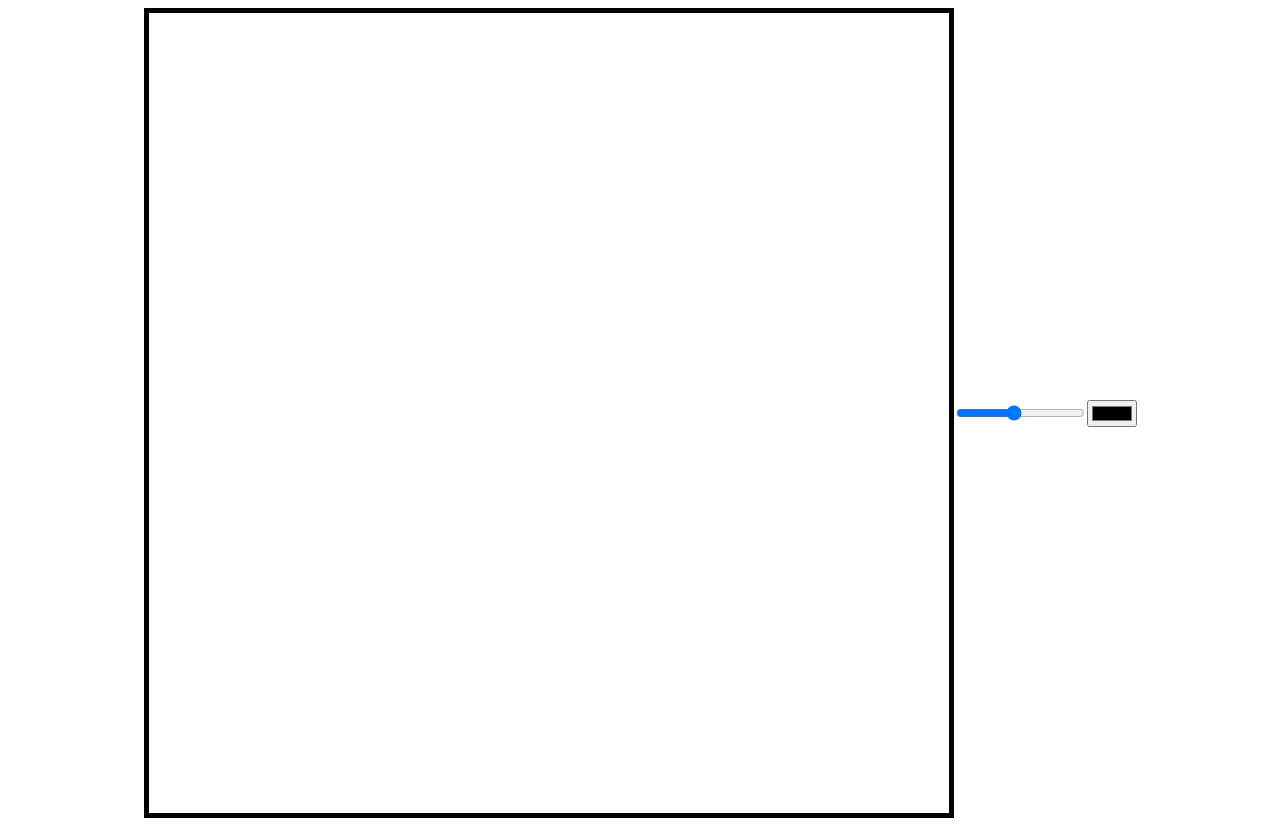
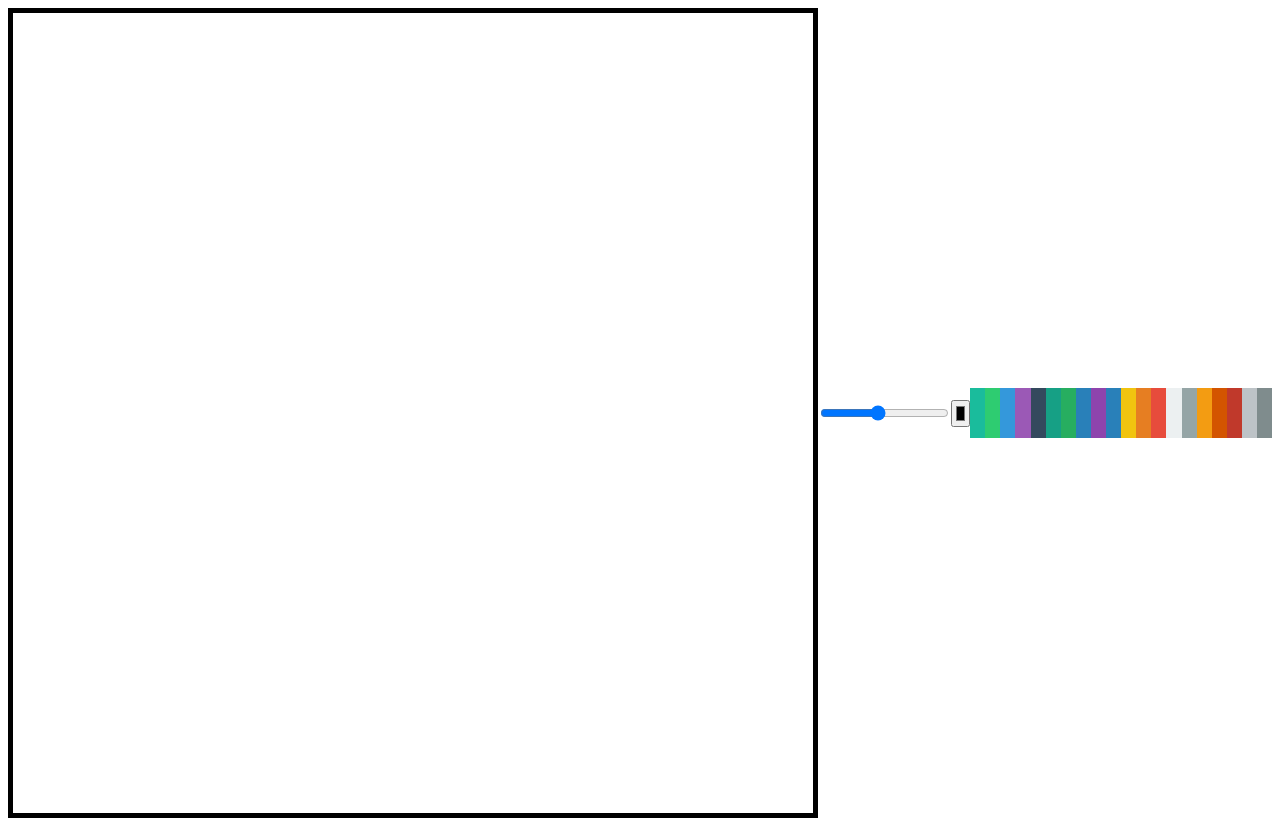
Before and after one commit to seunghyeokleeme/meme-maker, a plain HTML site: page index.html in a window 1280 px wide. Drawn offline with Linux system fonts and the light colour scheme.

Commit message:
Paint Color part Two

```diff
--- a/app.js
+++ b/app.js
@@ -1,3 +1,6 @@
+const colorOptions = Array.from(
+  document.getElementsByClassName("color-option")
+);
 const color = document.getElementById("color");
 const lineWidth = document.getElementById("line-width");
 const canvas = document.querySelector("canvas");
@@ -36,6 +39,13 @@ function onColorChange(event) {
   ctx.fillStyle = event.target.value;
 }
 
+function onColorClick(event) {
+  const colorValue = event.target.dataset.color;
+  ctx.strokeStyle = colorValue;
+  ctx.fillStyle = colorValue;
+  color.value = colorValue;
+}
+
 canvas.addEventListener("mousemove", onMove);
 canvas.addEventListener("mousedown", startPainting);
 canvas.addEventListener("mouseup", cancelPainting);
@@ -43,3 +53,5 @@ canvas.addEventListener("mouseleave", cancelPainting);
 
 lineWidth.addEventListener("change", onLineWidthChange);
 color.addEventListener("change", onColorChange);
+
+colorOptions.forEach((color) => color.addEventListener("click", onColorClick));
--- a/index.html
+++ b/index.html
@@ -11,6 +11,106 @@
     <canvas></canvas>
     <input id="line-width" type="range" min="1" max="10" value="5" step="0.5" />
     <input type="color" id="color" />
+    <div
+      class="color-option"
+      style="background-color: #1abc9c"
+      data-color="#1abc9c"
+    ></div>
+    <div
+      class="color-option"
+      style="background-color: #2ecc71"
+      data-color="#2ecc71"
+    ></div>
+    <div
+      class="color-option"
+      style="background-color: #3498db"
+      data-color="#3498db"
+    ></div>
+    <div
+      class="color-option"
+      style="background-color: #9b59b6"
+      data-color="#9b59b6"
+    ></div>
+    <div
+      class="color-option"
+      style="background-color: #34495e"
+      data-color="#34495e"
+    ></div>
+    <div
+      class="color-option"
+      style="background-color: #16a085"
+      data-color="#16a085"
+    ></div>
+    <div
+      class="color-option"
+      style="background-color: #27ae60"
+      data-color="#27ae60"
+    ></div>
+    <div
+      class="color-option"
+      style="background-color: #2980b9"
+      data-color="#2980b9"
+    ></div>
+    <div
+      class="color-option"
+      style="background-color: #8e44ad"
+      data-color="#8e44ad"
+    ></div>
+    <div
+      class="color-option"
+      style="background-color: #2980b9"
+      data-color="#2980b9"
+    ></div>
+    <div
+      class="color-option"
+      style="background-color: #f1c40f"
+      data-color="#f1c40f"
+    ></div>
+    <div
+      class="color-option"
+      style="background-color: #e67e22"
+      data-color="#e67e22"
+    ></div>
+    <div
+      class="color-option"
+      style="background-color: #e74c3c"
+      data-color="#e74c3c"
+    ></div>
+    <div
+      class="color-option"
+      style="background-color: #ecf0f1"
+      data-color="#ecf0f1"
+    ></div>
+    <div
+      class="color-option"
+      style="background-color: #95a5a6"
+      data-color="#95a5a6"
+    ></div>
+    <div
+      class="color-option"
+      style="background-color: #f39c12"
+      data-color="#f39c12"
+    ></div>
+    <div
+      class="color-option"
+      style="background-color: #d35400"
+      data-color="#d35400"
+    ></div>
+    <div
+      class="color-option"
+      style="background-color: #c0392b"
+      data-color="#c0392b"
+    ></div>
+    <div
+      class="color-option"
+      style="background-color: #bdc3c7"
+      data-color="#bdc3c7"
+    ></div>
+    <div
+      class="color-option"
+      style="background-color: #7f8c8d"
+      data-color="#7f8c8d"
+    ></div>
     <script src="app.js"></script>
   </body>
 </html>
--- a/styles.css
+++ b/styles.css
@@ -9,3 +9,9 @@ body {
   justify-content: center;
   align-items: center;
 }
+
+.color-option {
+  width: 50px;
+  height: 50px;
+  cursor: pointer;
+}
```
